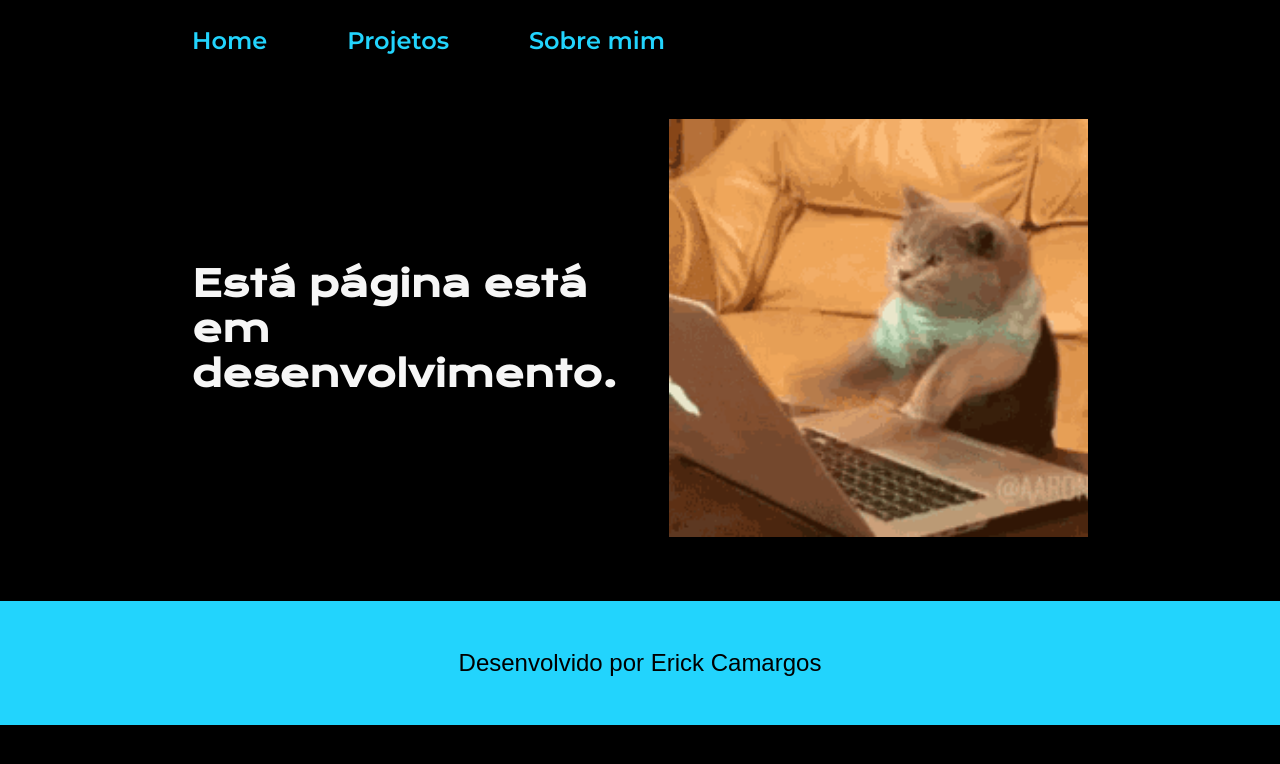
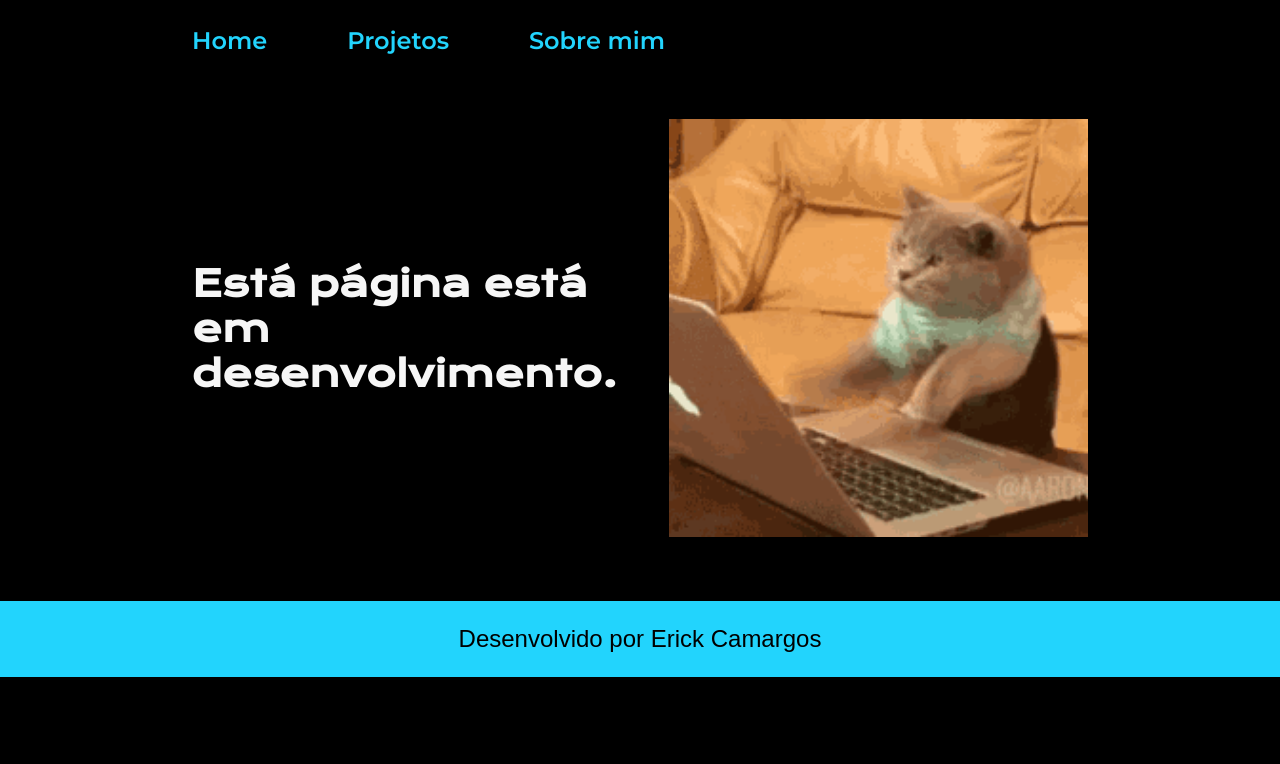
Before and after one commit to Erick-Camargos/portfolio-git, a plain HTML site: page projetos.html in a window 1280 px wide. Drawn offline with nearby package versions, Linux system fonts and the light colour scheme.

Commit message:
Update projetos.html

```diff
--- a/projetos.html
+++ b/projetos.html
@@ -23,7 +23,7 @@
             <img class="apresentacao__imagem" src="./assets/cat.gif">
         </main>
     <footer class="autoria">
-        <p class="autoria">Desenvolvido por Erick Camargos</p>
+        <p>Desenvolvido por Erick Camargos</p>
     </footer>
 </body>
 </html>
```
